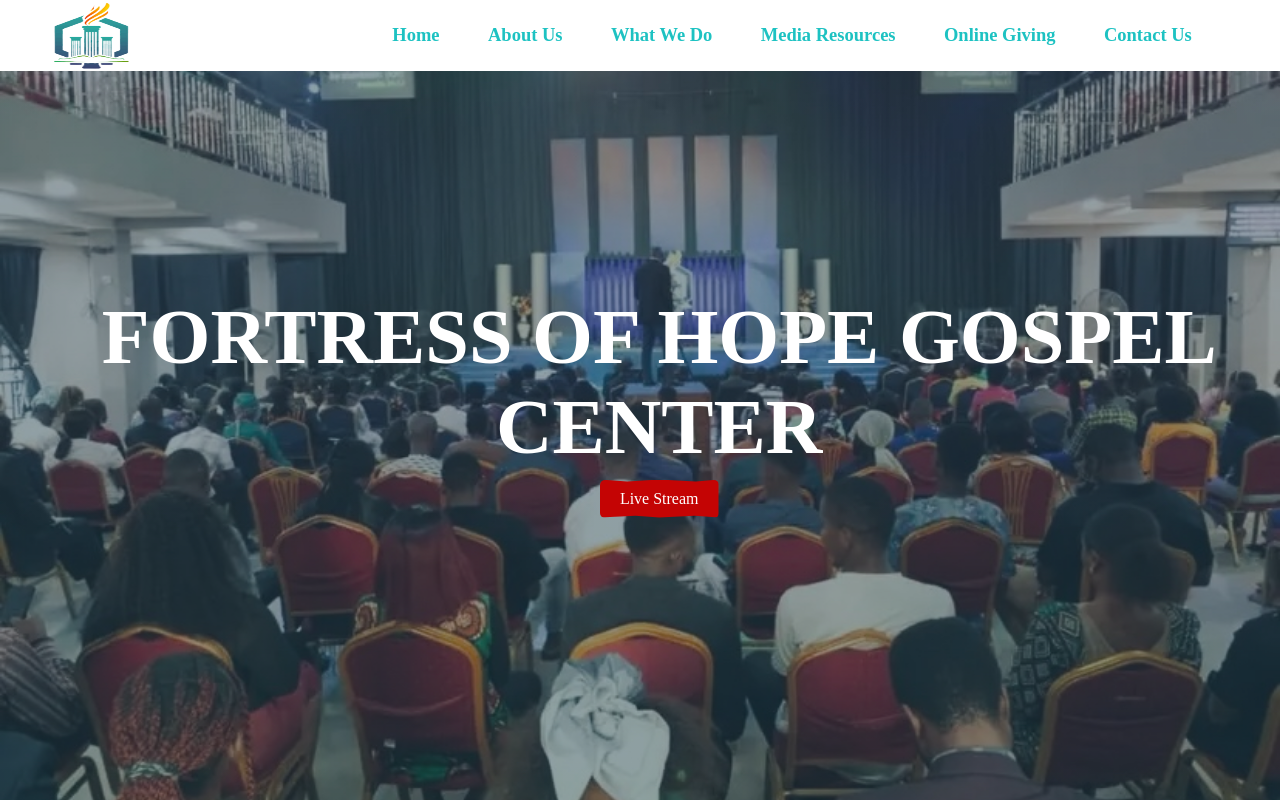
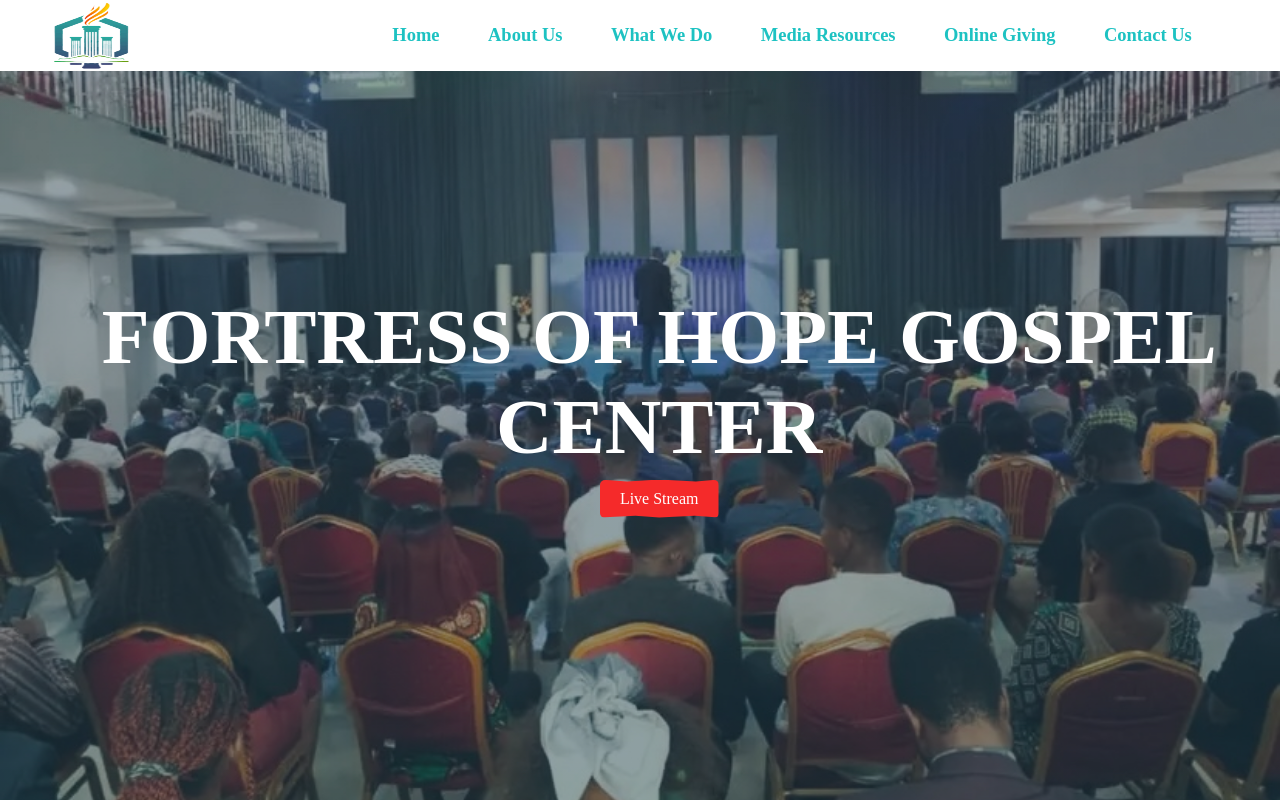
Before and after one commit to Iydeejames/Fortress-of-hope, a React (Create React App) app: page / in a window 1280 px wide. Shown: the top 802 px of the page. Built offline with nearby package versions, Linux system fonts and the light colour scheme.

Commit message:
Additions

```diff
--- a/src/App.css
+++ b/src/App.css
@@ -164,7 +164,7 @@ body {
   padding: 10px 20px;
   font-family: 'Times New Roman', Times, serif;
   font-size: 16px;
-  background-color:  rgb(196, 4, 4);
+  background-color:  rgb(245, 42, 42);
   color: #fff;
   border: none;
   border-radius: 5px;
--- a/src/components/Hero.js
+++ b/src/components/Hero.js
@@ -9,6 +9,7 @@ const HeroSection = () => {
     const images = [FI3];
     //const images = [FI3, FI4, FI5];
 
+
     useEffect(() => {
       const interval = setInterval(() => {
         setCurrentIndex((prevIndex) => (prevIndex + 1) % images.length);
@@ -16,6 +17,11 @@ const HeroSection = () => {
 
       return () => clearInterval(interval);
     }, [currentIndex, images.length]);
+
+    const handleLiveStreamClick = () => {
+        // Redirect to the live stream page
+        window.location.href = "your_live_stream_link_here";
+    };
 
     return (
       <div id="home" className="hero-section">
@@ -37,10 +43,10 @@ const HeroSection = () => {
           <div className="hero-text">
             <h1>FORTRESS OF HOPE GOSPEL CENTER</h1>
           </div>
-          <button className="hero-button"> Live Stream</button>
+          <button className="hero-button" onClick={handleLiveStreamClick}> Live Stream</button>
         </div>
       </div>
     );
   };
 
-  export default HeroSection;
+export default HeroSection;
```
